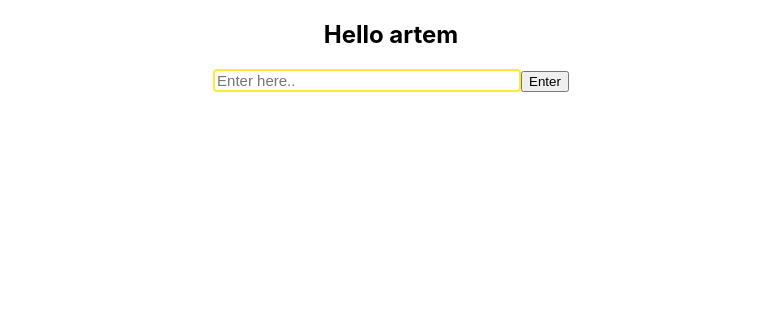
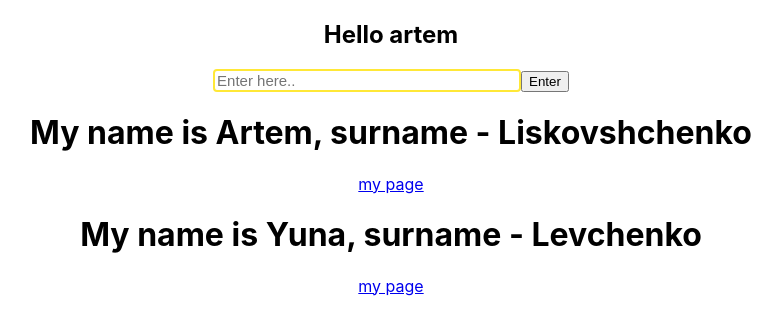
Before and after one commit to artem773/react_basic, a React (Create React App) app: page / in a window 1280 px wide. Shown: the top 334 px of the page, without its empty margins (249-1031 px from the left). Built offline with nearby package versions, Linux system fonts and the light colour scheme.

Commit message:
add components

```diff
--- a/src/App.jsx
+++ b/src/App.jsx
@@ -47,12 +47,23 @@ const Btn = () => {
   return <button>{logged ? 'Enter' : text}</button>
 }
 
+const WhoAmI = ({name, surname, link}) => {
+  return(
+    <div>
+      <h1>My name is {name()}, surname - {surname}</h1>
+      <a href="{link}">my page</a>
+    </div>
+  )
+}
+
 function App() {
   return (
     <div className="App">
       <Header />
       <Field />
       <Btn />
+      <WhoAmI name = {() => {return "Artem"}} surname = "Liskovshchenko" link = "https://www.facebook.com/artem.liskovschenko"/>
+      <WhoAmI name = {() => {return "Yuna"}} surname = "Levchenko" link = "https://www.facebook.com/yuna.levchenko"/>
     </div>
   );
 }
```
